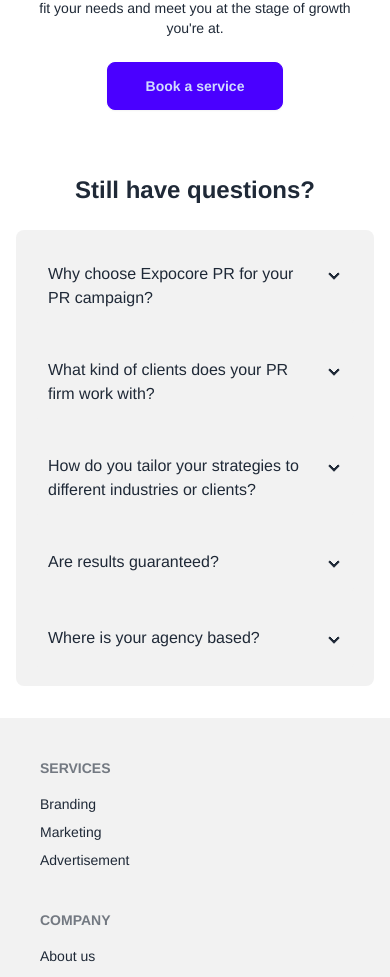
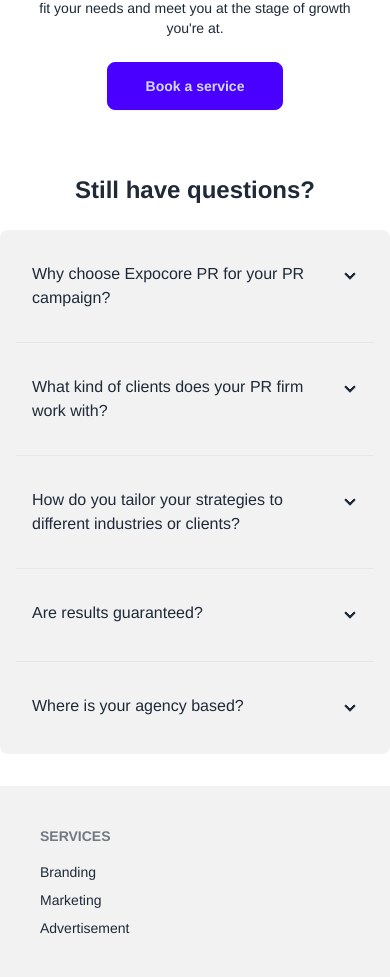
Before and after one commit to Edmondakwasi/expocore_pr, a React (Vite) app in the folder EPCPR/: page / in a window 390 px wide. Shown: the part 6113-7090 px from the top of the page. Built offline with nearby package versions, Linux system fonts and the light colour scheme; a web font is replaced by a local one.

Commit message:
added horizontal line between the faqs

```diff
--- a/EPCPR/src/components/Faq.jsx
+++ b/EPCPR/src/components/Faq.jsx
@@ -2,7 +2,7 @@ import React from 'react'
 
 const Faq = () => {
   return (
-    <div className="px-4 md:px-8 lg:px-20 py-8 md:py-12 lg:py-20">
+    <div className="md:px-8 lg:px-20 py-8 md:py-12 lg:py-20">
       <h1 className="font-display font-extrabold text-2xl md:text-3xl lg:text-4xl text-center mb-6 md:mb-8 lg:mb-10">
         Still have questions?
       </h1>
@@ -21,6 +21,7 @@ const Faq = () => {
               </p>
             </div>
           </div>
+          <hr />
 
           {/* FAQ Item 2 */}
           <div className="collapse collapse-arrow bg-base-200">
@@ -34,6 +35,7 @@ const Faq = () => {
               </p>
             </div>
           </div>
+          <hr />
 
           {/* FAQ Item 3 */}
           <div className="collapse collapse-arrow bg-base-200">
@@ -47,6 +49,7 @@ const Faq = () => {
               </p>
             </div>
           </div>
+          <hr />
 
           {/* FAQ Item 4 */}
           <div className="collapse collapse-arrow bg-base-200">
@@ -62,6 +65,7 @@ const Faq = () => {
               </p>
             </div>
           </div>
+          <hr />
 
           {/* FAQ Item 5 */}
           <div className="collapse collapse-arrow bg-base-200">
```
